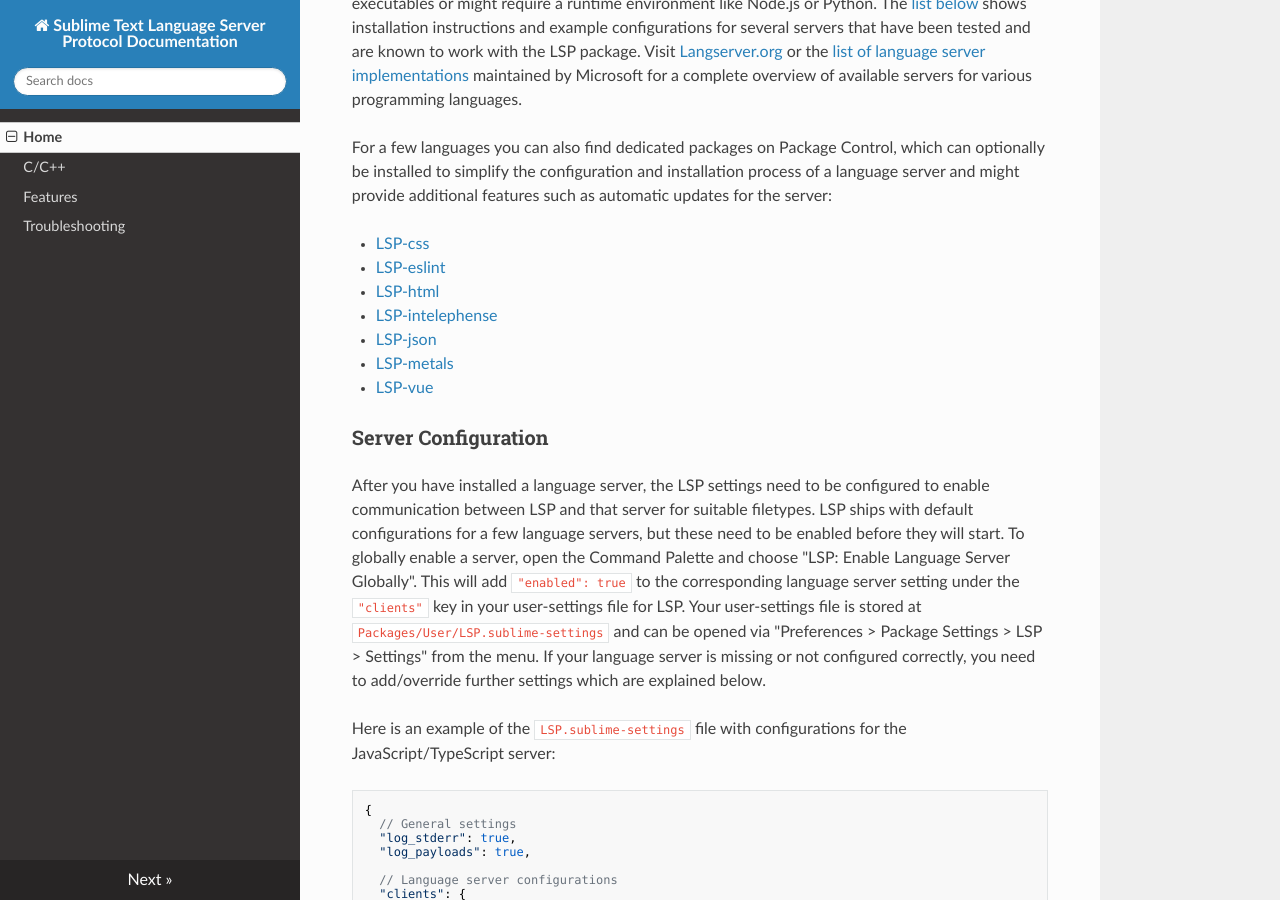
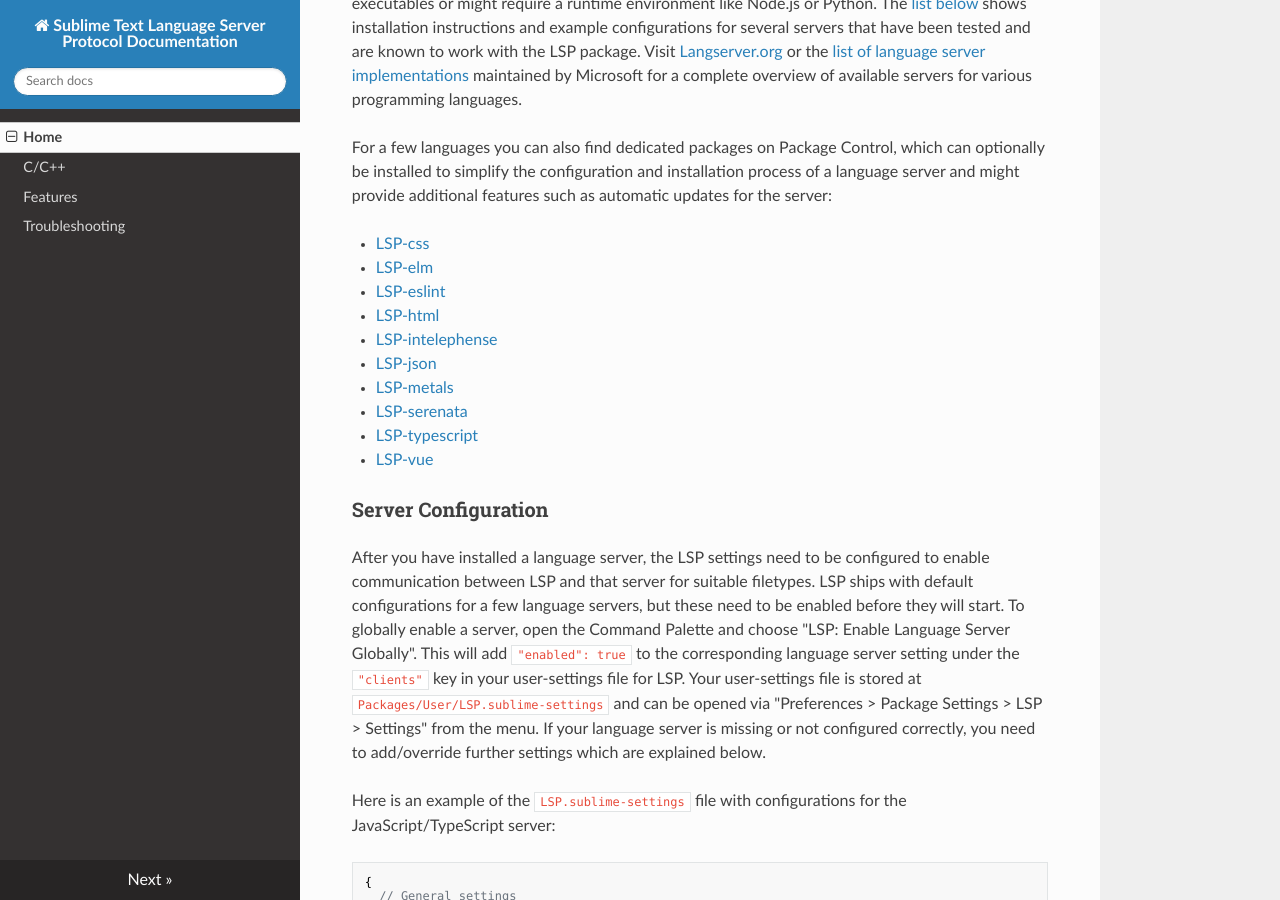
Before and after one commit to sublimelsp/LSP, an MkDocs documentation site: the page built from docs/index.md, in a window 1280 px wide and 900 px high, scrolled down 507 px. Built offline with MkDocs 1.6.1, drawn with Linux system fonts in a browser that asks for light colours; nearby versions of some CDN libraries.

Commit message:
Add more LSP-xxx packages from Package Control

```diff
--- a/docs/index.md
+++ b/docs/index.md
@@ -16,11 +16,14 @@
 For a few languages you can also find dedicated packages on Package Control, which can optionally be installed to simplify the configuration and installation process of a language server and might provide additional features such as automatic updates for the server:
 
 * [LSP-css](https://packagecontrol.io/packages/LSP-css)
+* [LSP-elm](https://packagecontrol.io/packages/LSP-elm)
 * [LSP-eslint](https://packagecontrol.io/packages/LSP-eslint)
 * [LSP-html](https://packagecontrol.io/packages/LSP-html)
 * [LSP-intelephense](https://packagecontrol.io/packages/LSP-intelephense)
 * [LSP-json](https://packagecontrol.io/packages/LSP-json)
 * [LSP-metals](https://packagecontrol.io/packages/LSP-metals)
+* [LSP-serenata](https://packagecontrol.io/packages/LSP-serenata)
+* [LSP-typescript](https://packagecontrol.io/packages/LSP-typescript)
 * [LSP-vue](https://packagecontrol.io/packages/LSP-vue)
 
 ### Server Configuration<a name="client-config"></a>
```
